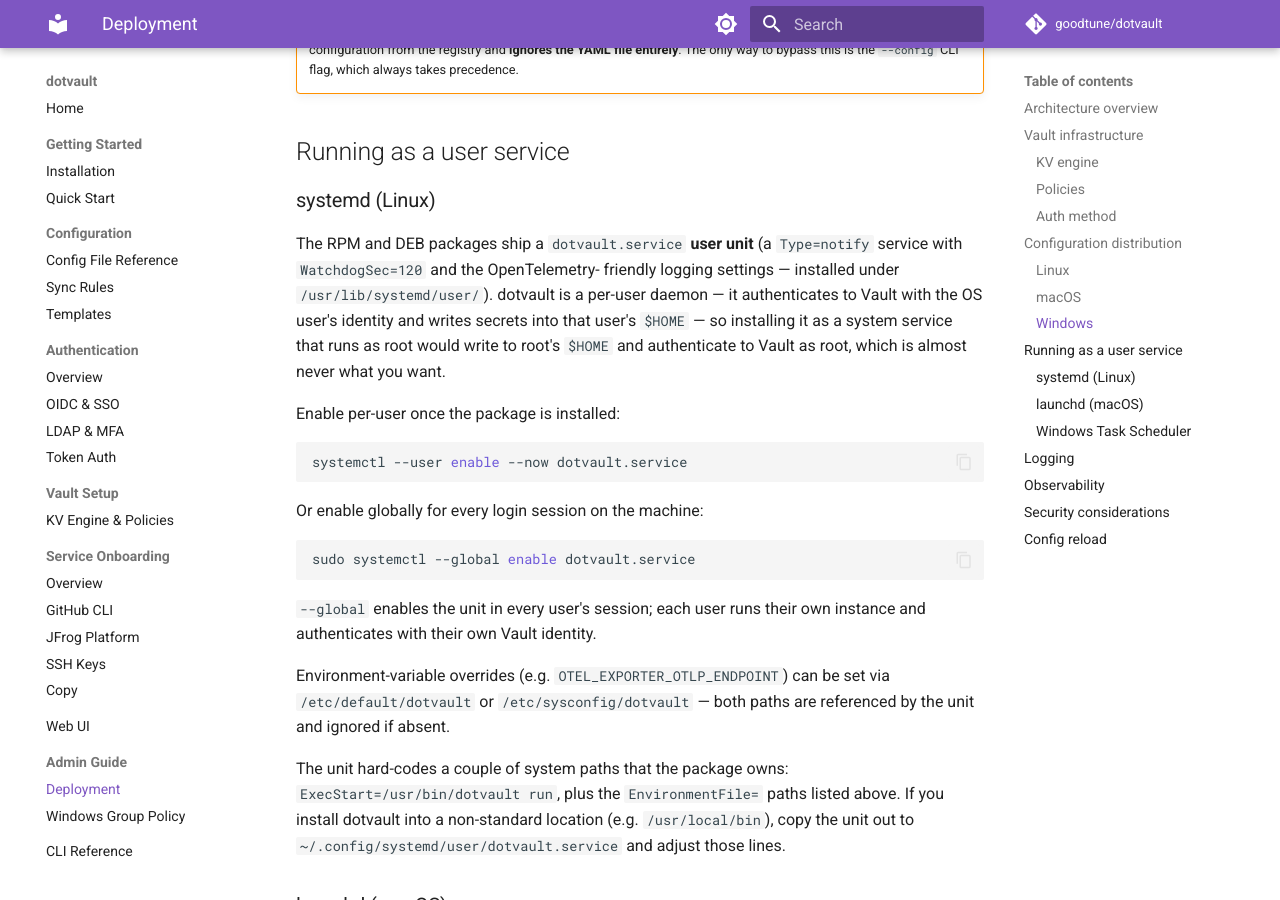
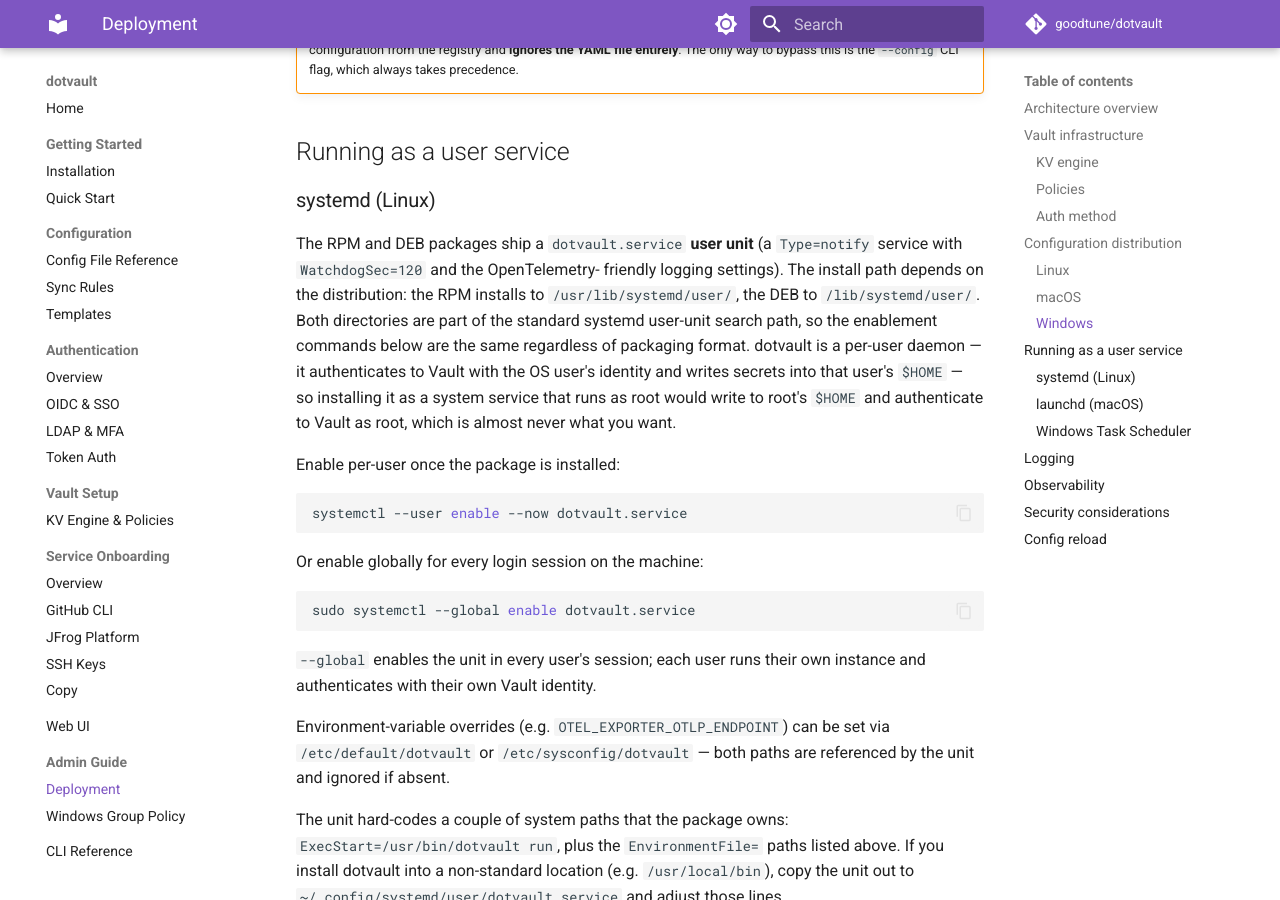
Before and after one commit to goodtune/dotvault, an MkDocs documentation site: the page built from docs/admin/deployment.md, in a window 1280 px wide and 900 px high, scrolled down 1958 px. Built offline with MkDocs 1.6.1 and Material for MkDocs 9.7.7, drawn with Linux system fonts in a browser that asks for light colours; comment, search, counter and statistics services are not loaded.

Commit message:
docs(deployment): note the DEB vs RPM systemd unit install path
The DEB and RPM packagers install dotvault.service to different
directories (/lib/systemd/user/ vs /usr/lib/systemd/user/). Both
are part of systemd's standard user-unit search path so the
enablement commands are identical, but a Debian/Ubuntu admin
hunting for the unit at the RPM path would come up empty.

```diff
--- a/docs/admin/deployment.md
+++ b/docs/admin/deployment.md
@@ -103,12 +103,15 @@ Or use [Group Policy](windows-gpo.md) to manage configuration centrally via the
 
 The RPM and DEB packages ship a `dotvault.service` **user unit** (a
 `Type=notify` service with `WatchdogSec=120` and the OpenTelemetry-
-friendly logging settings — installed under
-`/usr/lib/systemd/user/`). dotvault is a per-user daemon — it
-authenticates to Vault with the OS user's identity and writes secrets
-into that user's `$HOME` — so installing it as a system service that
-runs as root would write to root's `$HOME` and authenticate to Vault
-as root, which is almost never what you want.
+friendly logging settings). The install path depends on the
+distribution: the RPM installs to `/usr/lib/systemd/user/`, the DEB
+to `/lib/systemd/user/`. Both directories are part of the standard
+systemd user-unit search path, so the enablement commands below are
+the same regardless of packaging format. dotvault is a per-user
+daemon — it authenticates to Vault with the OS user's identity and
+writes secrets into that user's `$HOME` — so installing it as a
+system service that runs as root would write to root's `$HOME` and
+authenticate to Vault as root, which is almost never what you want.
 
 Enable per-user once the package is installed:
 
```
